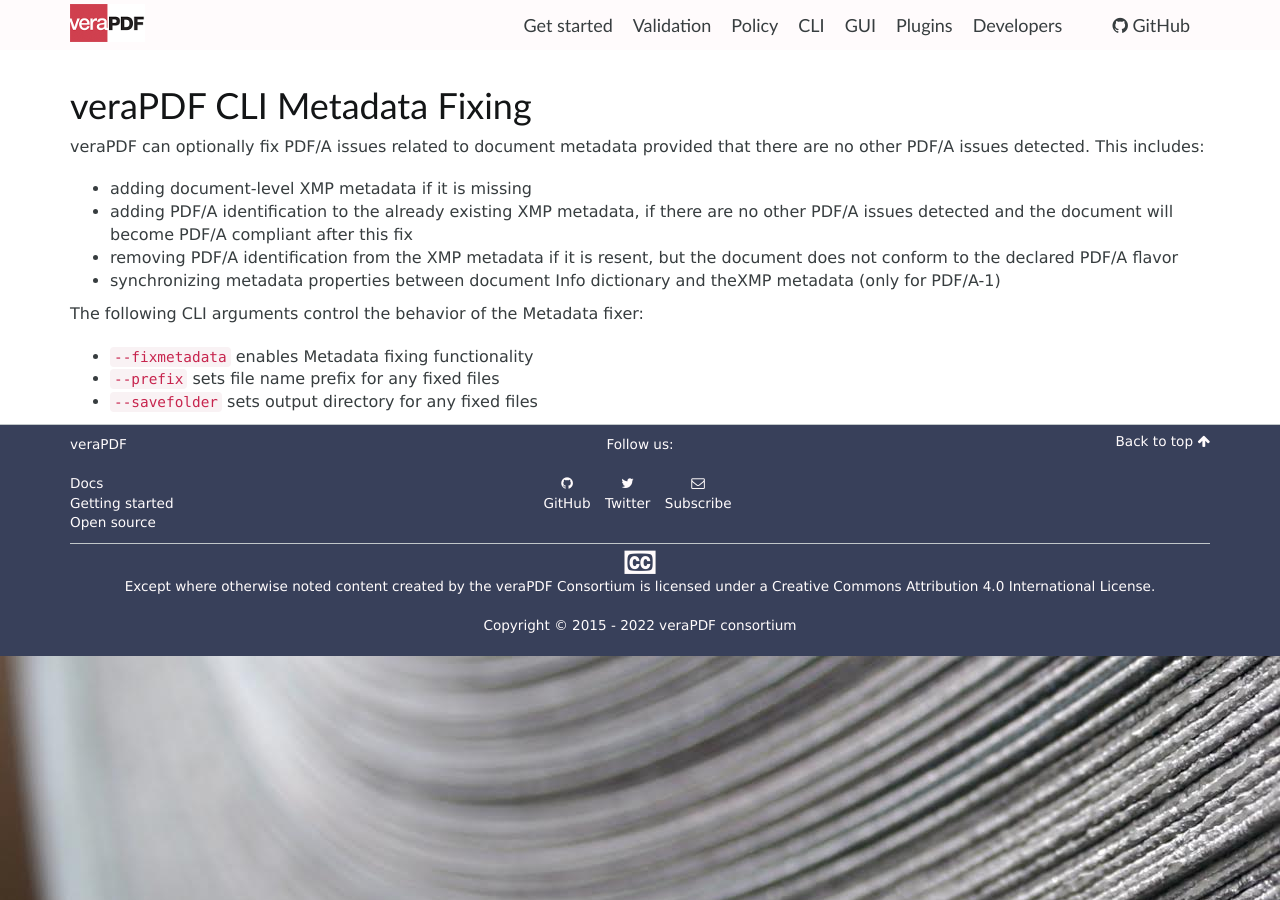
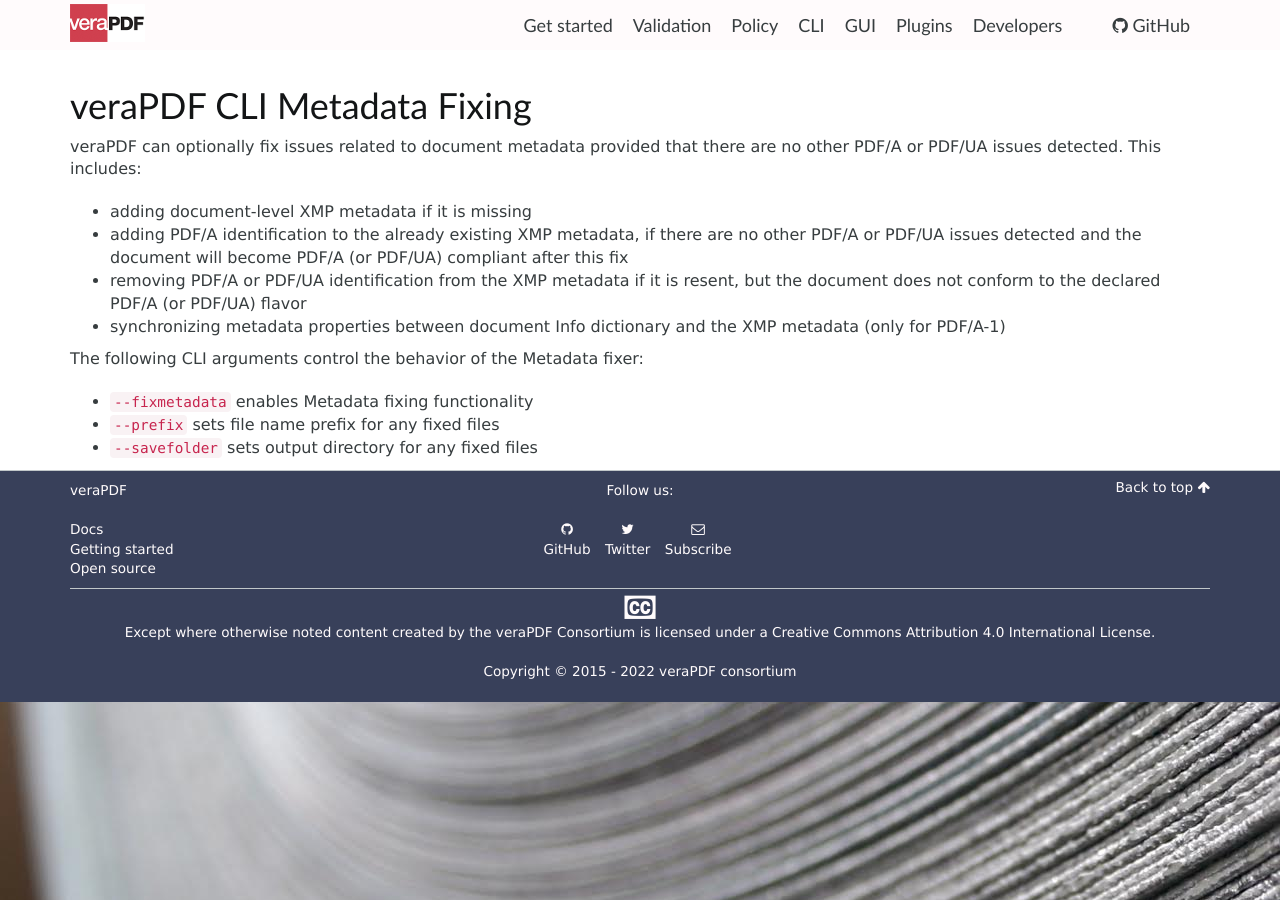
Before and after one commit to veraPDF/veraPDF.github.io, a Jekyll site: the page built from cli/fixing/index.md, in a window 1280 px wide. Built offline with Jekyll 4.4.1, drawn with Linux system fonts in a browser that asks for light colours; nearby versions of some CDN libraries.

Commit message:
Update index.md

```diff
--- a/cli/fixing/index.md
+++ b/cli/fixing/index.md
@@ -3,11 +3,11 @@ layout: page
 title: veraPDF CLI Metadata Fixing
 ---
 
-veraPDF can optionally fix PDF/A issues related to document metadata provided that there are no other PDF/A issues detected. This includes:
+veraPDF can optionally fix issues related to document metadata provided that there are no other PDF/A or PDF/UA issues detected. This includes:
 - adding document-level XMP metadata if it is missing
-- adding PDF/A identification to the already existing XMP metadata, if there are no other PDF/A issues detected and the document will become PDF/A compliant after this fix
-- removing PDF/A identification from the XMP metadata if it is resent, but the document does not conform to the declared PDF/A flavor
-- synchronizing metadata properties between document Info dictionary and theXMP metadata (only for PDF/A-1)
+- adding PDF/A identification to the already existing XMP metadata, if there are no other PDF/A or PDF/UA issues detected and the document will become PDF/A (or PDF/UA) compliant after this fix
+- removing PDF/A or PDF/UA identification from the XMP metadata if it is resent, but the document does not conform to the declared PDF/A (or PDF/UA) flavor
+- synchronizing metadata properties between document Info dictionary and the XMP metadata (only for PDF/A-1)
 
 The following CLI arguments control the behavior of the Metadata fixer:
 - `--fixmetadata` enables Metadata fixing functionality
```
